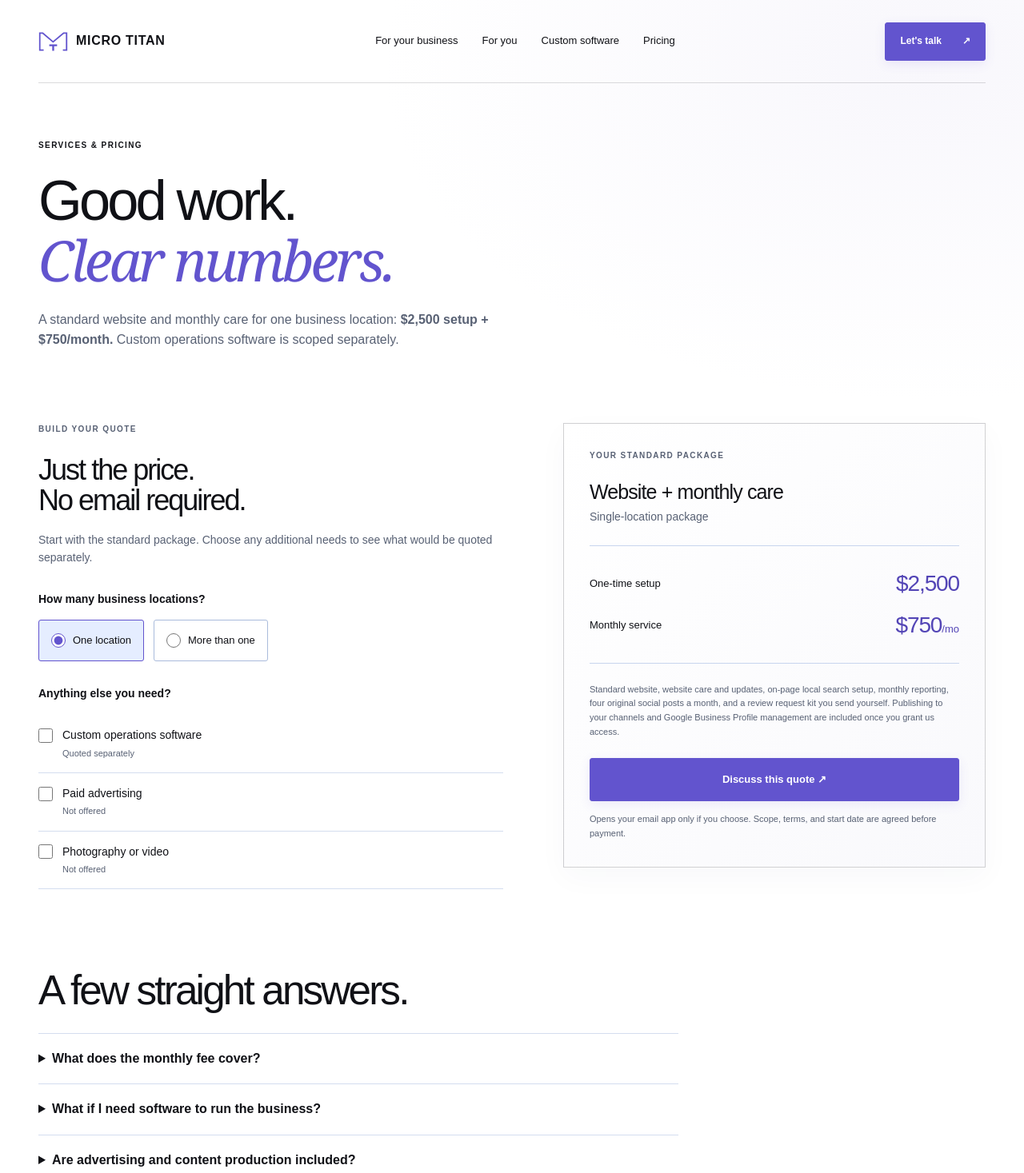
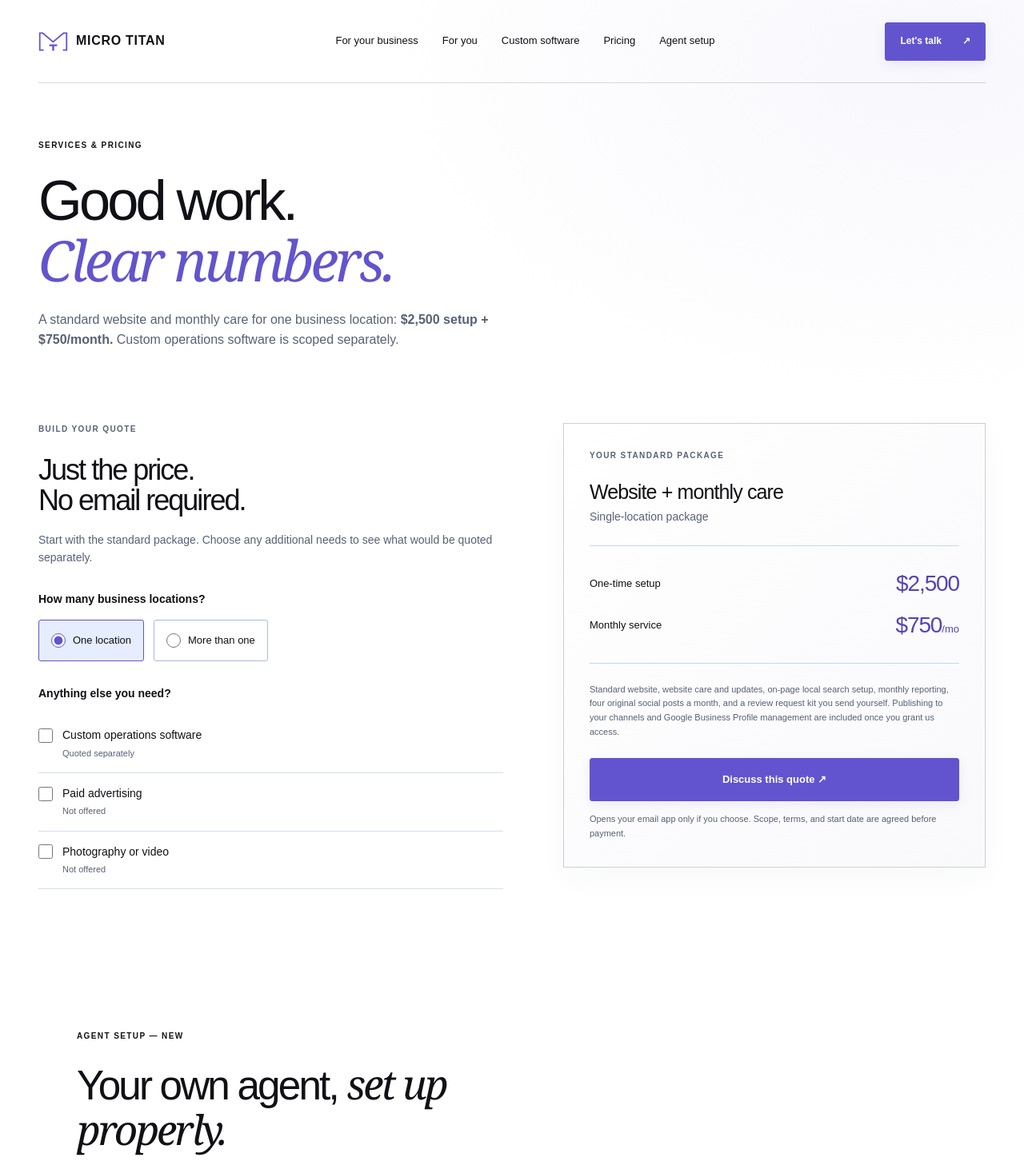
Before and after one commit to BubbaB10/micro-titan-com, a Next.js app: page /pricing in a window 1280 px wide. Shown: the top 1467 px of the page at 80% size. Built offline with nearby package versions, Linux system fonts and the light colour scheme.

Commit message:
Wire agent setup into homepage, pricing, and navigation

```diff
--- a/app/components/ServicesShell.tsx
+++ b/app/components/ServicesShell.tsx
@@ -7,7 +7,7 @@ export default function ServicesShell({ children }: { children: ReactNode }) {
     <a className="skip-link" href="#content">Skip to content</a>
     <header className="service-header wrap">
       <Link href="/" className="service-brand" aria-label="Micro Titan home"><svg aria-hidden="true" viewBox="243 160 653 433"><path fillRule="evenodd" d="M258 175 H345 L567 365 L793 175 H881 V578 H783 V548 H849 V205 H806 L567 405 L331 205 H289 V548 H359 V578 H258 Z"/><path d="M483 437 H655 V478 H590 V578 H548 V478 H483 Z"/></svg><span>MICRO TITAN</span></Link>
-      <nav aria-label="Services navigation"><Link href="/#for-business">For your business</Link><Link href="/#for-you">For you</Link><Link href="/studio">Custom software</Link><Link href="/pricing">Pricing</Link></nav>
+      <nav aria-label="Services navigation"><Link href="/#for-business">For your business</Link><Link href="/#for-you">For you</Link><Link href="/studio">Custom software</Link><Link href="/pricing">Pricing</Link><Link href="/#agent-setup">Agent setup</Link></nav>
       <Link className="button small" href="/#contact">Let&apos;s talk <span aria-hidden="true">↗</span></Link>
     </header>
     <main id="content">{children}</main>
--- a/app/page.tsx
+++ b/app/page.tsx
@@ -2,6 +2,7 @@ import Link from "next/link";
 import ServicesShell from "./components/ServicesShell";
 import BrandScene from "./components/BrandScene";
 import { dollars, offer } from "./services-offer";
+import AgentSetup from "./components/AgentSetup";
 
 export default function HomePage() {
   return <ServicesShell>
@@ -57,6 +58,8 @@ export default function HomePage() {
       <div className="path-band single"><div><h3>How it works</h3><p>Most of this is a one-time setup or a guidance session: we get things working, show you how to use them, and you carry on from there. Everything stays in your own accounts, set up by you. If you&apos;d like us around afterwards, ongoing support is available — we&apos;ll talk about what&apos;s actually worth having.</p><a className="text-link" href="mailto:hello@micro-titan.com?subject=Practical%20AI%20help">Tell us what you&apos;re trying to do ↗</a></div></div>
     </section>
 
+    <AgentSetup />
+
     <section className="package-section wrap" id="websites"><div><p className="eyebrow">05 / ADDITIONAL SERVICES</p><h2>Websites<br/>and marketing.<br/><em>One clear price.</em></h2><p>Available on their own, or alongside the software. This is a separate service with its own price — it isn&apos;t part of a custom software quote, and custom software is scoped and quoted separately.</p></div><div className="package-card"><p className="eyebrow">WEBSITE + MONTHLY CARE</p><div className="package-price">{dollars(offer.monthly)}<small>/ month</small></div><p className="setup-price">+ {dollars(offer.setup)} one-time setup</p><ul>{offer.includes.map(item=><li key={item}><span aria-hidden="true">✓</span>{item}</li>)}</ul>
 <p className="eyebrow not-yet-label">INCLUDED, ONCE YOU GRANT ACCESS</p>
 <ul className="not-yet">{offer.withAccess.map(item=><li key={item}><span aria-hidden="true">·</span>{item}</li>)}</ul>
--- a/app/pricing/page.tsx
+++ b/app/pricing/page.tsx
@@ -1,14 +1,16 @@
 import type { Metadata } from "next";
 import ServicesShell from "../components/ServicesShell";
 import ServiceQuote from "../components/ServiceQuote";
+import AgentSetup from "../components/AgentSetup";
 export const metadata: Metadata = { title: "Services & Pricing | Micro Titan", description: "Website and monthly care for small businesses: $2,500 setup and $750/month. See your quote without sharing your email." };
 export default function PricingPage() {
-  return <ServicesShell><div className="wrap"><header className="pricing-intro"><p className="eyebrow">SERVICES & PRICING</p><h1>Good work.<br/><em>Clear numbers.</em></h1><p>A standard website and monthly care for one business location: <strong>$2,500 setup + $750/month.</strong> Custom operations software is scoped separately.</p></header><ServiceQuote/><section className="services-faq"><h2>A few straight answers.</h2>
+  return <ServicesShell><div className="wrap"><header className="pricing-intro"><p className="eyebrow">SERVICES & PRICING</p><h1>Good work.<br/><em>Clear numbers.</em></h1><p>A standard website and monthly care for one business location: <strong>$2,500 setup + $750/month.</strong> Custom operations software is scoped separately.</p></header><ServiceQuote/><AgentSetup/><section className="services-faq"><h2>A few straight answers.</h2>
 <details><summary>What does the monthly fee cover?</summary><p>Website care and updates, on-page local search setup, a monthly report of what changed, what was checked, and what needs your attention, four original social posts written for you, and a review request kit you send to your own customers. Your standard website is included in the setup fee. We agree on the detailed scope before you commit.</p></details>
 <details><summary>What if I need software to run the business?</summary><p>We scope custom applications and their ongoing operation around your workflow. That is separate from this website and care package. We quote the build and recurring costs before work starts.</p></details>
 <details><summary>Are advertising and content production included?</summary><p>Four original social posts a month are included and written for you. Advertising spend, photography, and video are not included. Any additional services and costs need an agreed scope.</p></details>
 <details><summary>Will you guarantee rankings or revenue?</summary><p>No. We commit to the agreed work and report the results the available data supports. Search position and revenue cannot be promised.</p></details>
 <details><summary>Are social posting and review requests included?</summary><p>Yes, with one boundary worth stating. We write four original posts a month and prepare a review request kit, and you approve everything before it goes out. Publishing to your accounts needs a posting role you grant us, and Google Business Profile management needs Manager access you grant us — an onboarding step, not an extra charge. Until then we hand you the posts and you publish. We never generate customer reviews, offer incentives, or filter requests so only happy customers are asked.</p></details>
+<details><summary>What is agent setup, and how is it different from a website?</summary><p>Agent setup is consult, set up your own agent, help with switchover and your first project, then handoff with proof. Family is $1,650 total, solo entrepreneur $5,500 total, and business $10,000 total, each with a discovery credit and an optional monthly operate plan. It is separate from the website and care package ($2,500 setup + $750/month) and from custom operations software, which is scoped separately. You choose from Muse, Grok Bot, Claude, or Gemini in discovery. You own your agent account, and we do not offer self-hosted or open-source agents.</p></details>
 <details><summary>When can we start?</summary><p>We agree on your scope and a start date together before you commit. Viewing a quote does not reserve a place or charge you.</p></details>
 </section></div></ServicesShell>;
 }
```
